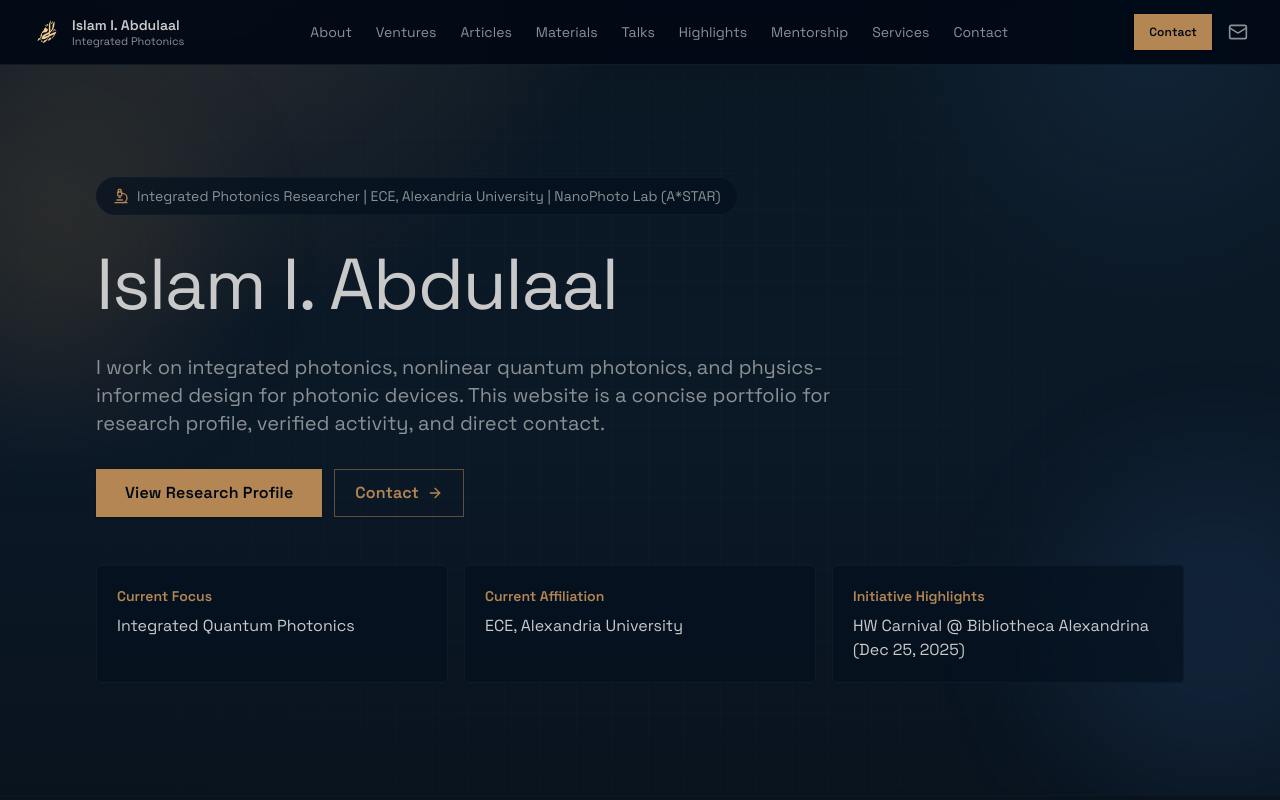
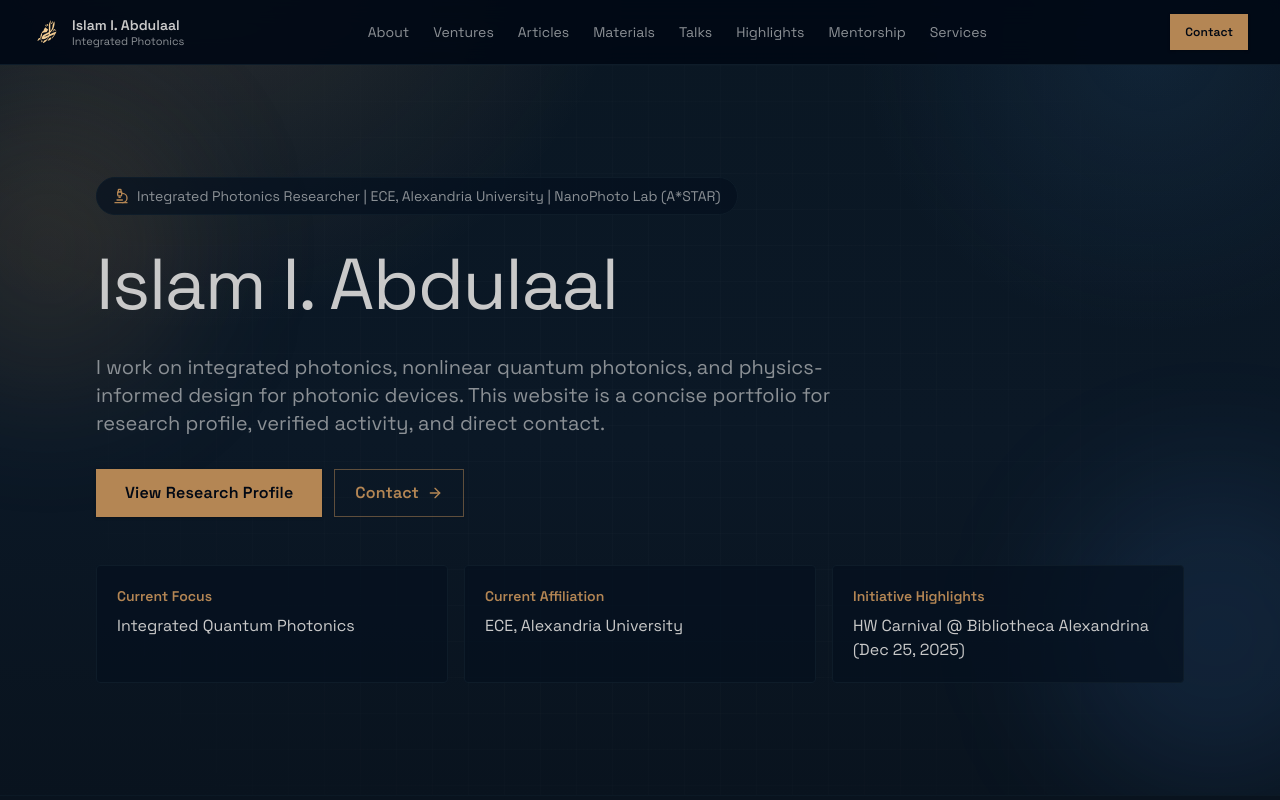
Before and after one commit to iabdul-aal/iabdul-aal.github.io, a Next.js app: page / in a window 1280 px wide. Shown: the top 800 px of the page. Built offline with nearby package versions, Linux system fonts and the light colour scheme.

Commit message:
Remove Contact nav tab and email icon from header

```diff
--- a/components/navigation.tsx
+++ b/components/navigation.tsx
@@ -4,9 +4,8 @@ import Link from "next/link"
 import Image from "next/image"
 import { useState } from "react"
 import { usePathname } from "next/navigation"
-import { Menu, X, Mail } from "lucide-react"
+import { Menu, X } from "lucide-react"
 import { Button } from "@/components/ui/button"
-import { socialLinks } from "@/lib/social-links"
 import { cn } from "@/lib/utils"
 
 export function Navigation() {
@@ -22,7 +21,6 @@ export function Navigation() {
     { href: "/news", label: "Highlights" },
     { href: "/mentorship", label: "Mentorship" },
     { href: "/services", label: "Services" },
-    { href: "/contact", label: "Contact" },
   ]
 
   const isActive = (href: string) => pathname === href || pathname.startsWith(`${href}/`)
@@ -67,13 +65,6 @@ export function Navigation() {
             <Button asChild size="sm">
               <Link href="/contact">Contact</Link>
             </Button>
-            <a
-              href={`mailto:${socialLinks.email}`}
-              aria-label="Email"
-              className="text-muted-foreground hover:text-accent transition-colors"
-            >
-              <Mail className="w-5 h-5" />
-            </a>
           </div>
 
           {/* Mobile Menu Toggle */}
```
